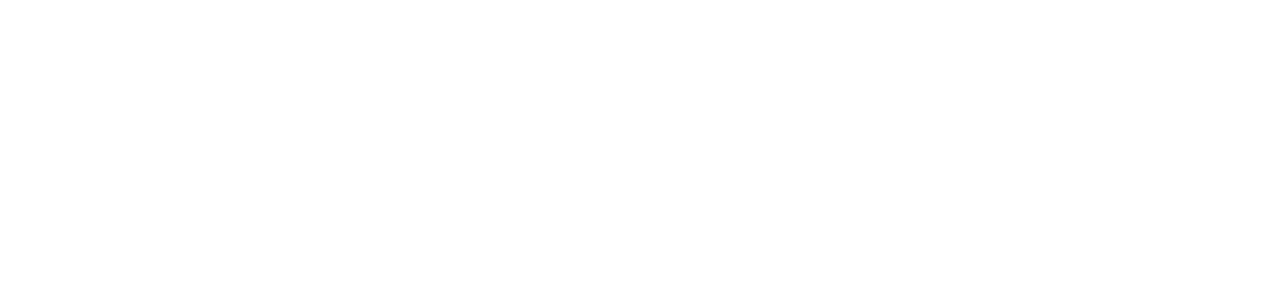
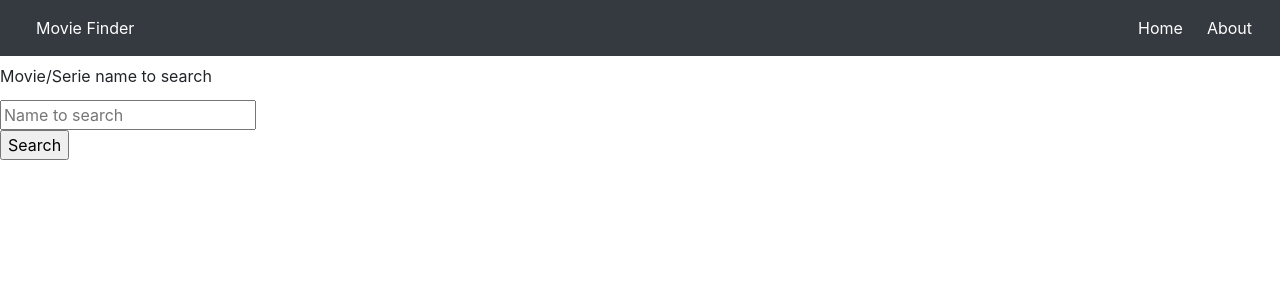
Before and after one commit to PedroMarianoAlmeida/movie-finder-react, a React (Create React App) app: page / in a window 1280 px wide. Shown: the top 300 px of the page. Built offline with nearby package versions, Linux system fonts and the light colour scheme.

Commit message:
Header Created

```diff
--- a/package.json
+++ b/package.json
@@ -8,6 +8,7 @@
     "@testing-library/user-event": "^7.2.1",
     "bootstrap": "^4.5.0",
     "react": "^16.13.1",
+    "react-bootstrap": "^1.0.1",
     "react-dom": "^16.13.1",
     "react-router-dom": "^5.2.0",
     "react-scripts": "3.4.1"
--- a/src/App.js
+++ b/src/App.js
@@ -3,21 +3,27 @@
 import SearchMovieForm from './components/SearchMovieForm';
 import IdMovieProvider from './contexts/IdMovieContext';
 import MovieDetails from './components/MovieDetails';
+import Header from './components/Header/Header';
+import About from './components/About';
 
 function App() {
   document.title = "Movie Finder"
   return (
     <div className="App">
-      <BrowserRouter>
+      <div>
 
-        <IdMovieProvider>
+        <BrowserRouter>
+          <Header />
+          <IdMovieProvider>
 
-          <Route path="/home" component={SearchMovieForm} />
-          <Route path="/details" component={MovieDetails} />
+            <Route path="/" exact component={SearchMovieForm} />
+            <Route path="/details" component={MovieDetails} />
+            <Route path="/about" component={About} />
 
-        </IdMovieProvider>
+          </IdMovieProvider>
 
-      </BrowserRouter>
+        </BrowserRouter>
+      </div>
     </div>
   );
 }
--- /dev/null
+++ b/src/components/About.js
@@ -0,0 +1,7 @@
+import React from 'react';
+
+const About = () => {
+    return (<h1 className="mt-5 pt-5">About</h1>  );
+}
+
+export default About;
--- /dev/null
+++ b/src/components/Header/DesktopHeader.js
@@ -0,0 +1,17 @@
+import React from 'react';
+import {Link} from 'react-router-dom';
+
+const DesktopHeader = function() {
+    return(
+        <div className="d-none d-lg-flex flex-grow-1">
+            <Link to="/" className="nav-item nav-link mx-1 text-white"> Movie Finder </Link>
+
+            <div className="navbar-nav ml-auto align-items-center">
+                <Link to="/" className="nav-item nav-link mx-1 text-white"> Home </Link>
+                <Link to="/about" className="nav-item nav-link mx-1 text-white">About</Link>
+            </div>
+        </div>
+    )
+}
+
+export default DesktopHeader;
--- /dev/null
+++ b/src/components/Header/Header.js
@@ -0,0 +1,16 @@
+import React from 'react';
+
+import DesktopHeader from './DesktopHeader';
+import MobileHeader from './MobileHeader';
+
+const Header = function() {
+    return(
+        <div>
+            <nav className="navbar navbar-expand-lg fixed-top bg-dark">
+               <DesktopHeader />
+               <MobileHeader />
+            </nav>
+        </div>
+    )};
+
+export default Header;
--- /dev/null
+++ b/src/components/Header/MobileHeader.js
@@ -0,0 +1,21 @@
+import React from 'react';
+import NavDropdown from 'react-bootstrap/NavDropdown';
+import {Link} from 'react-router-dom';
+
+const MobileHeader = function() {
+    return(
+        <div className="d-lg-none w-100 row justify-content-between">
+            <div className='col-4'>
+                <Link to="/" className="nav-item nav-link mx-1 text-white"> Movie Finder </Link>
+            </div>
+            <div className='col-1'>
+                <NavDropdown id="navbarMenu">
+                    <NavDropdown.Item> <Link to="/" className="nav-item nav-link mx-1 text-white"> Home </Link> </NavDropdown.Item>
+                    <NavDropdown.Item > <Link to="/about" className="nav-item nav-link mx-1 text-white">About</Link> </NavDropdown.Item>
+                </NavDropdown>
+            </div>
+        </div>
+    )
+}
+
+export default MobileHeader;
--- a/src/components/SearchMovieForm.js
+++ b/src/components/SearchMovieForm.js
@@ -16,12 +16,15 @@
     }
 
     return (
-        <div className='bg-dark'>
+        <div className='mt-5 pt-3'>
             <form onSubmit={handleSubmit}>
-                <input type="text" placeholder="Name to search" value={nameToSearch}
-                required onChange={handleChange} />
+                <div className="form-group">
+                    <label>Movie/Serie name to search</label>
+                    <input type="text" placeholder="Name to search" value={nameToSearch}
+                    required onChange={handleChange} className="form-text"/>
 
-                <input type="submit" value="Search" />
+                    <input type="submit" value="Search" />
+                </div>
             </form>
 
             <ListMoviesFounded name={finalNameToSearch} />
```
Also changed, not shown: 1 other file (tests, documents, lock files or other folders).
